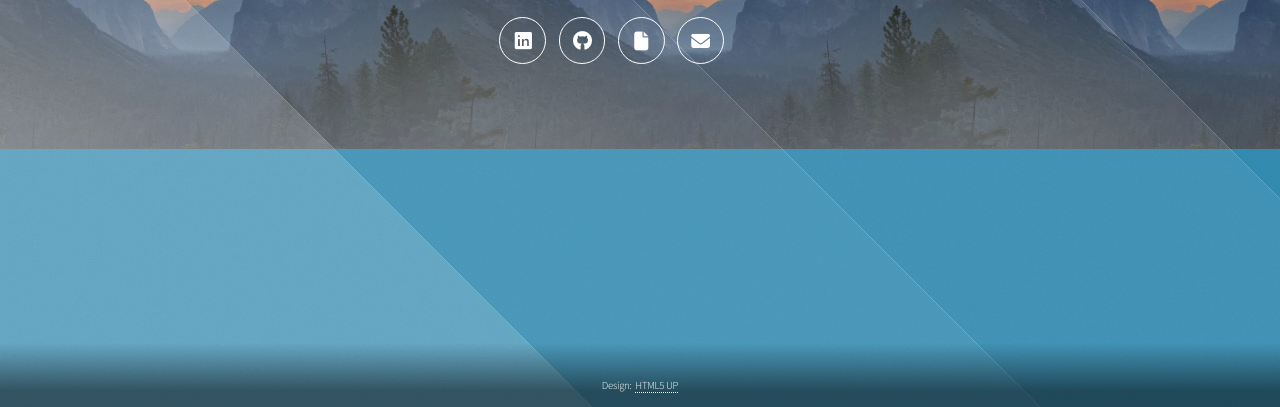
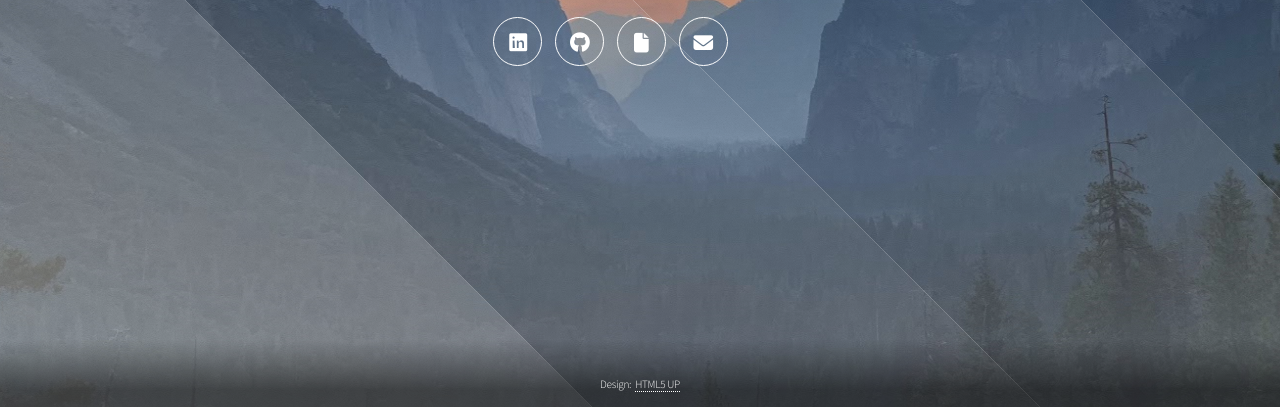
Before and after one commit to mtangmt/mtangmt.github.io, a plain HTML site: page index.html in a window 1280 px wide. Shown: the part 393-800 px from the top of the page. Drawn offline with Linux system fonts and the light colour scheme.

Commit message:
make background fullscreen

```diff
--- a/assets/css/main.css
+++ b/assets/css/main.css
@@ -356,9 +356,12 @@ li:hover .label {
   transform: translate3d(0, 0, 0);
   /* Set your background with this */
 
-  background: #348cb2 url("images/tileable_yosemite.jpg") center center;
+  background: #6a706f url("images/tileable_yosemite.jpg") center center;
   background-repeat: repeat-x;
-  background-size: 100% 100%;
+  -webkit-background-size: cover !important;
+  -moz-background-size: cover !important;
+  -o-background-size: cover !important;
+  background-size: cover !important;
   height: 100%;
   left: 0;
   opacity: 1;
--- a/index.html
+++ b/index.html
@@ -73,7 +73,7 @@
       </div>
     </div>
     <script>
-      document.body.style.zoom="67%"
+      document.body.style.zoom="70%"
       window.onload = function () {
         document.getElementById("projectid").style.display = "none";
         document.body.classList.remove("is-preload");
```
Also changed, not shown: assets/css/images/2xtileyosemite.png (added).
